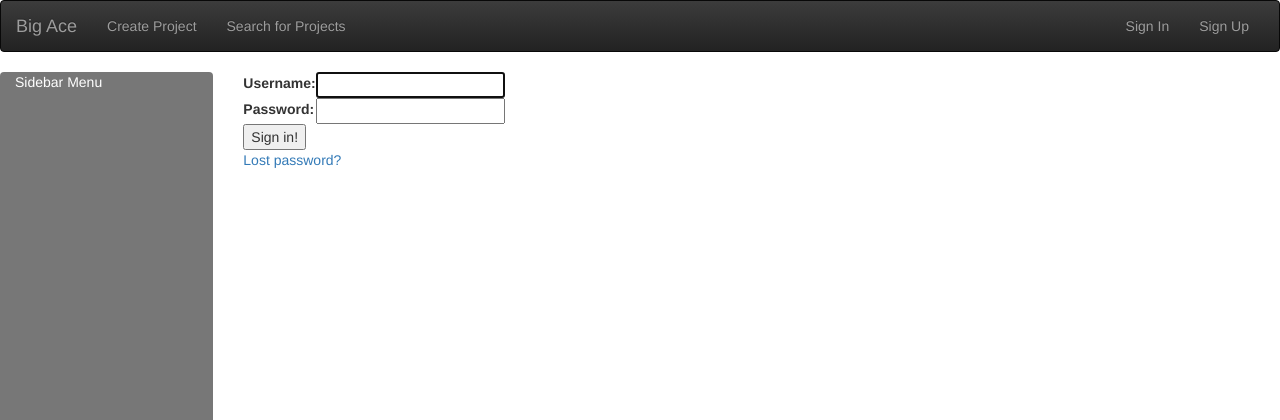
After one commit to doriczapari/bigace, a Django app: page /login/ in a window 1280 px wide. The commit adds this page. Shown: the top 420 px of the page. Run offline with Django 3.2, Linux system fonts and the light colour scheme; some libraries are stand-ins or nearby versions.

Commit message:
Navigation bar and sign in, sign up

```diff
--- a/bigace/settings.py
+++ b/bigace/settings.py
@@ -120,3 +120,5 @@ USE_TZ = True
 # https://docs.djangoproject.com/en/1.9/howto/static-files/
 
 STATIC_URL = '/static/'
+
+LOGIN_REDIRECT_URL = '/project/list/'
--- a/bigace/urls.py
+++ b/bigace/urls.py
@@ -18,5 +18,6 @@ from django.contrib import admin
 
 urlpatterns = [
     url(r'^admin/', include(admin.site.urls)),
+    url(r'^', include('django.contrib.auth.urls')),
     url(r'^', include('bigaceproject.urls', namespace='bigace'))
 ]
--- a/bigaceproject/templates/base.html
+++ b/bigaceproject/templates/base.html
@@ -34,7 +34,7 @@
         <li><a href="{% url 'bigace:project_list' %}">Search for Projects</a></li>
       </ul>
       <ul class="nav navbar-nav navbar-right">
-        <li><a href="#">Sign In</a></li>
+        <li><a href="{% url 'login' %}">Sign In</a></li>
         <li><a href="{% url 'bigace:user_create' %}">Sign Up</a></li>
       </ul>
     </div><!-- /.navbar-collapse -->
--- /dev/null
+++ b/bigaceproject/templates/registration/login.html
@@ -0,0 +1,38 @@
+{% extends "base.html" %}
+
+{% block content %}
+
+{% if form.errors %}
+<p>Your username and password didn't match. Please try again.</p>
+{% endif %}
+
+{% if next %}
+    {% if user.is_authenticated %}
+    <p>Your account doesn't have access to this page. To proceed,
+    please login with an account that has access.</p>
+    {% else %}
+    <p>Please login to see this page.</p>
+    {% endif %}
+{% endif %}
+
+<form method="post" action="{% url 'login' %}">
+{% csrf_token %}
+<table>
+<tr>
+    <td>{{ form.username.label_tag }}</td>
+    <td>{{ form.username }}</td>
+</tr>
+<tr>
+    <td>{{ form.password.label_tag }}</td>
+    <td>{{ form.password }}</td>
+</tr>
+</table>
+
+<input type="submit" value="Sign in!" />
+<input type="hidden" name="next" value="{{ next }}" />
+</form>
+
+{# Assumes you setup the password_reset view in your URLconf #}
+<p><a href="{% url 'password_reset' %}">Lost password?</a></p>
+
+{% endblock %}
--- a/bigaceproject/templates/user_create.html
+++ b/bigaceproject/templates/user_create.html
@@ -19,7 +19,7 @@
         {% endfor %}
         <!-- </div> -->
         <div>
-            <button type="submit" >Update </button>
+            <button type="submit" > Sign up now!! </button>
         </div>
         </form>
     </div>
```
Also changed, not shown: bigaceproject/urls.py (+6 -6 lines), bigaceproject/views.py (+8 -1 lines).
